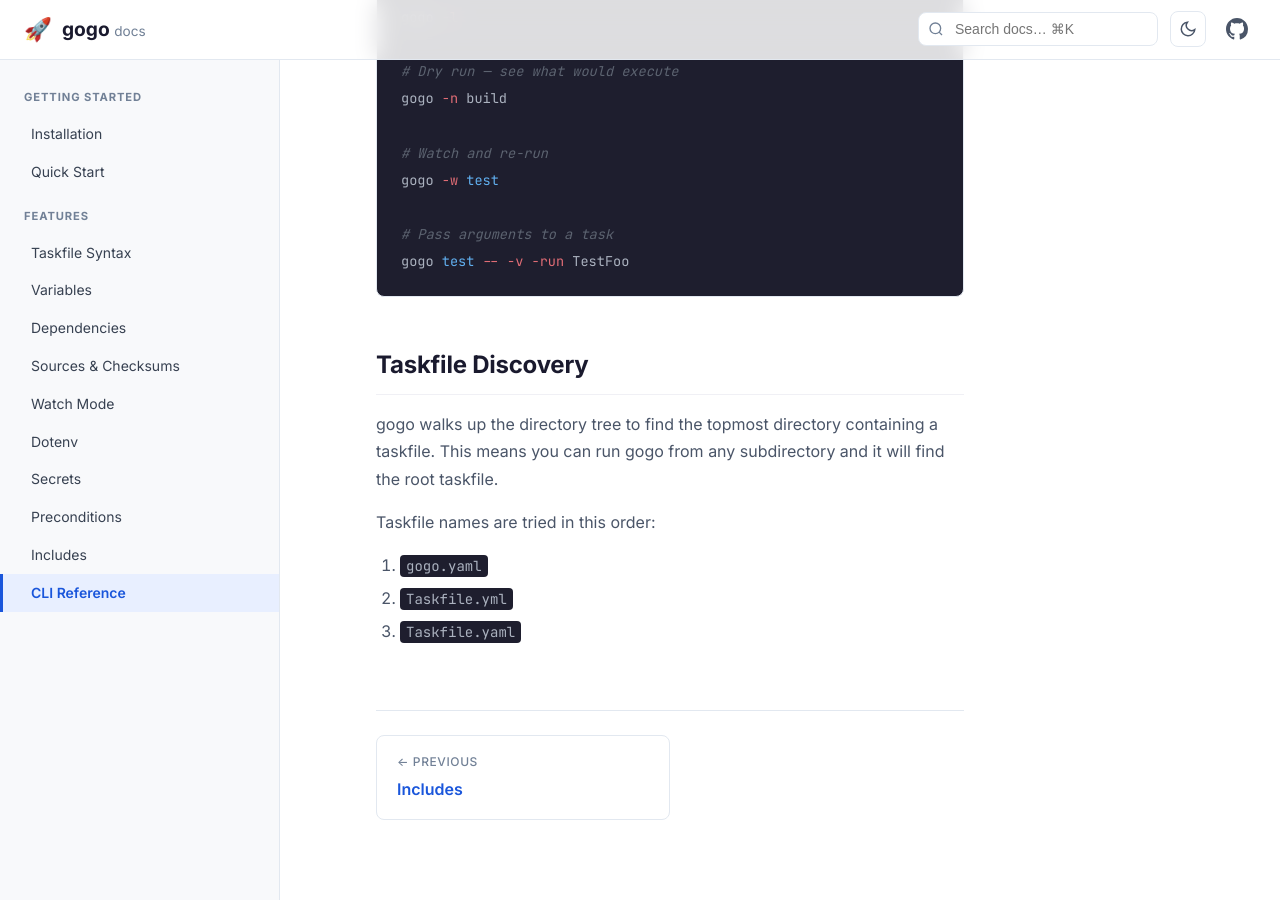
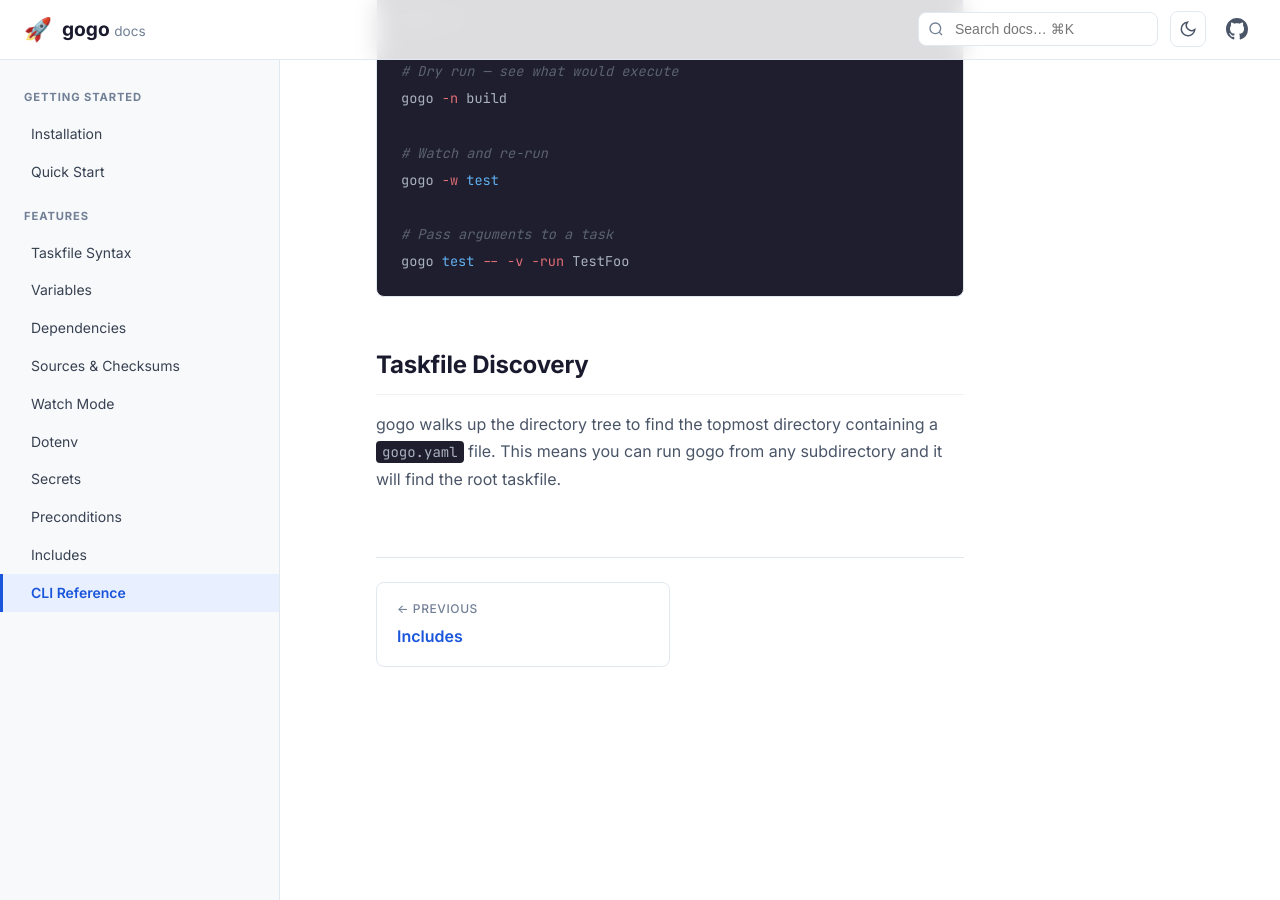
Before and after one commit to dgageot/gogo, a Jekyll site: the page built from docs/features/cli/index.md, in a window 1280 px wide and 900 px high, scrolled down 1319 px. Built offline with Jekyll 4.4.1, drawn with Linux system fonts in a browser that asks for light colours; after the commit the page ends 2066 px from its top, so only the background shows below that.

Commit message:
Only read gogo.yaml taskfiles
Drop the legacy Taskfile.yml and Taskfile.yaml fallbacks. gogo now only looks for a gogo.yaml file. Error messages, docs and tests are updated accordingly.

Assisted-By: docker-agent

```diff
--- a/docs/features/cli/index.md
+++ b/docs/features/cli/index.md
@@ -53,10 +53,4 @@
 
 ## Taskfile Discovery
 
-gogo walks up the directory tree to find the topmost directory containing a taskfile. This means you can run gogo from any subdirectory and it will find the root taskfile.
-
-Taskfile names are tried in this order:
-
-1. `gogo.yaml`
-2. `Taskfile.yml`
-3. `Taskfile.yaml`
+gogo walks up the directory tree to find the topmost directory containing a `gogo.yaml` file. This means you can run gogo from any subdirectory and it will find the root taskfile.
```
Also changed, not shown: docs/features/includes/index.md (+1 -1 lines), docs/features/taskfile-syntax/index.md (+1 -5 lines), 4 other files.
